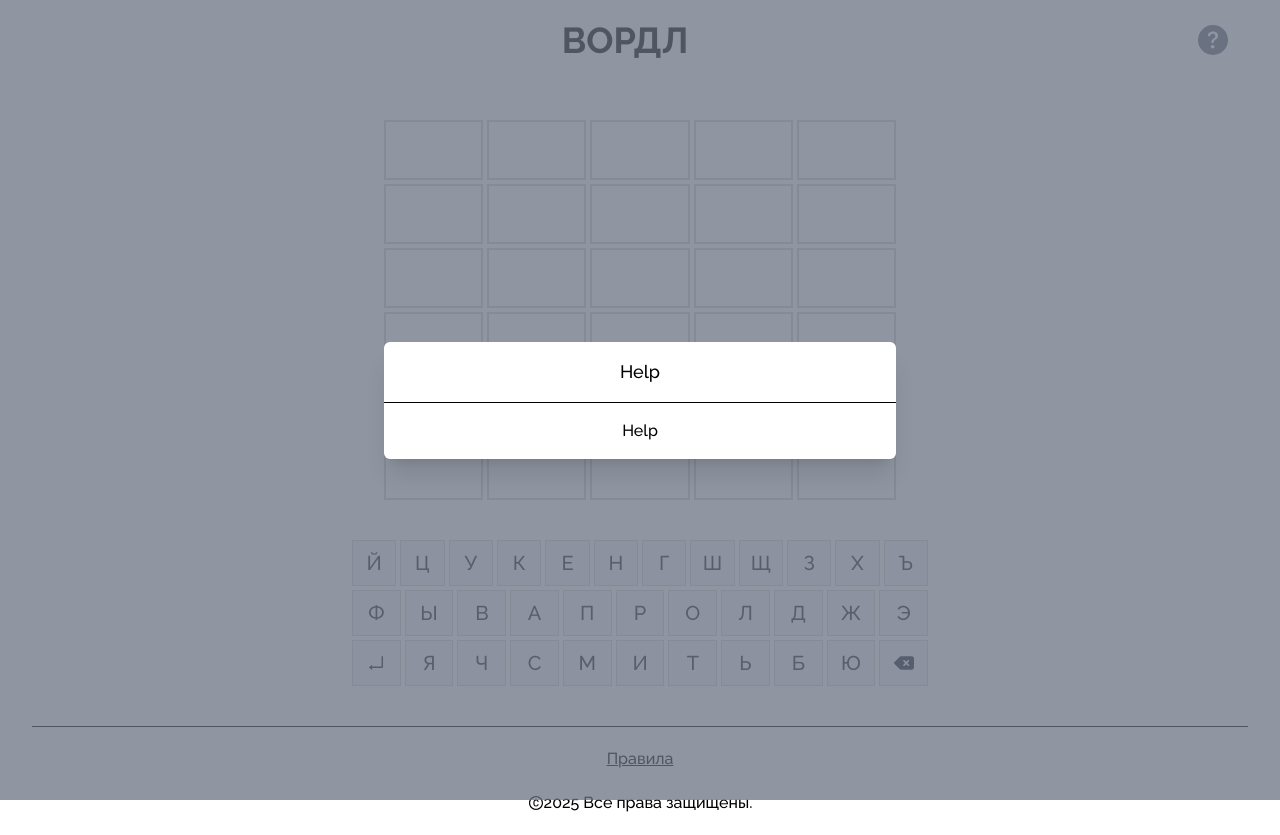
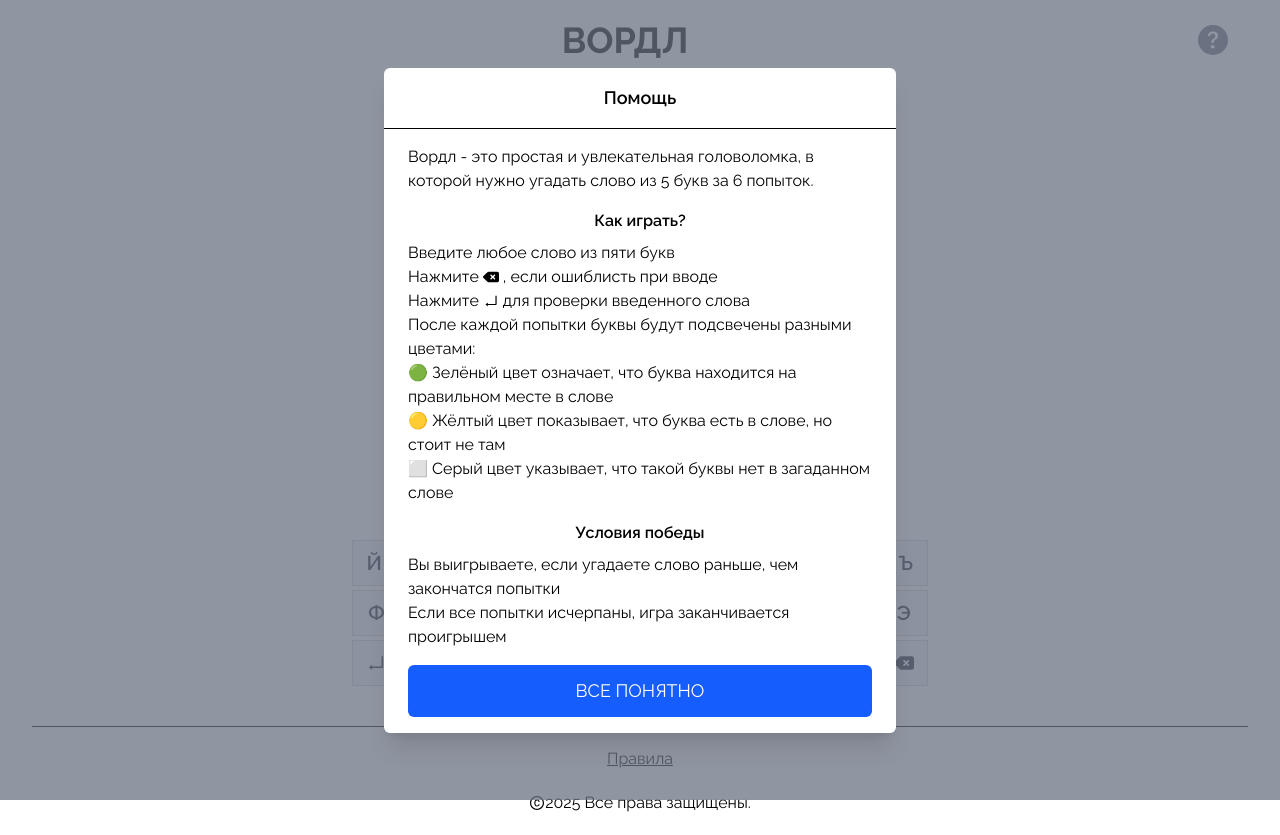
Before and after one commit to anvass/wordle, a React (Vite) app: page / in a window 1280 px wide. Both pictures are taken after a click on the button 1213 px from the left and 40 px from the top of the page. Built offline with nearby package versions, Linux system fonts and the light colour scheme.

Commit message:
feat: add content to help modal

```diff
--- a/src/App.tsx
+++ b/src/App.tsx
@@ -7,6 +7,8 @@ import { COLS_COUNT, ROWS_COUNT } from './constants';
 import Modal from './components/Modal';
 import Header from './components/Header';
 import Footer from './components/Footer';
+import { AiOutlineEnter } from 'react-icons/ai';
+import { FaDeleteLeft } from 'react-icons/fa6';
 
 type ModalName = 'help' | 'success' | 'failed' | 'config';
 
@@ -128,8 +130,74 @@ function ModalContainer({
   }
   if (modalName === 'help') {
     return (
-      <Modal onClose={() => setModalName(null)} title={'Help'}>
-        Help
+      <Modal onClose={() => setModalName(null)} title={'Помощь'}>
+        <div className="text-left flex flex-col gap-4">
+          <div>
+            <p>
+              Вордл - это простая и увлекательная головоломка, в которой нужно
+              угадать слово из 5 букв за 6 попыток.
+            </p>
+          </div>
+          <div>
+            <p className="mb-2 font-semibold text-center">Как играть?</p>
+            <ol>
+              <li>Введите любое слово из пяти букв</li>
+              <li>
+                Нажмите
+                <span className="inline-block px-1 align-middle">
+                  <FaDeleteLeft />
+                </span>
+                , если ошиблисть при вводе
+              </li>
+              <li>
+                Нажмите
+                <span className="inline-block px-1 align-middle">
+                  <AiOutlineEnter />
+                </span>
+                для проверки введенного слова
+              </li>
+              <li>
+                <p>
+                  После каждой попытки буквы будут подсвечены разными цветами:
+                </p>
+                <ul>
+                  <li>
+                    🟢 Зелёный цвет означает, что буква находится на правильном
+                    месте в слове
+                  </li>
+                  <li>
+                    🟡 Жёлтый цвет показывает, что буква есть в слове, но стоит
+                    не там
+                  </li>
+                  <li>
+                    ⬜ Серый цвет указывает, что такой буквы нет в загаданном
+                    слове
+                  </li>
+                </ul>
+              </li>
+            </ol>
+          </div>
+          <div>
+            <p className="mb-2 font-semibold text-center">Условия победы</p>
+            <ul>
+              <li>
+                Вы выигрываете, если угадаете слово раньше, чем закончатся
+                попытки
+              </li>
+              <li>Если все попытки исчерпаны, игра заканчивается проигрышем</li>
+            </ul>
+          </div>
+        </div>
+        <div className="flex mt-4">
+          <button
+            onClick={() => {
+              onReset();
+            }}
+            className="w-full p-3 rounded-md text-lg bg-blue-600 text-white uppercase hover:bg-blue-700 transition-colors cursor-pointer"
+          >
+            Все понятно
+          </button>
+        </div>
       </Modal>
     );
   }
--- a/src/index.css
+++ b/src/index.css
@@ -5,9 +5,9 @@
   --font-raleway: 'Raleway', sans-serif;
 }
 
-* {
+body {
   font-family: var(--font-raleway);
-  font-weight: 500;
+  font-weight: normal;
   font-style: normal;
 }
 
```
